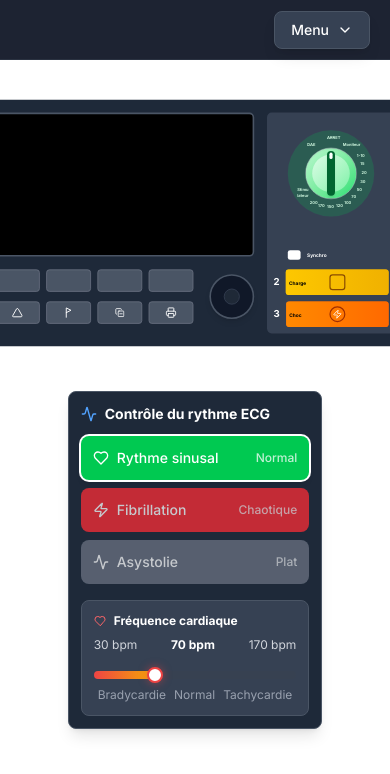
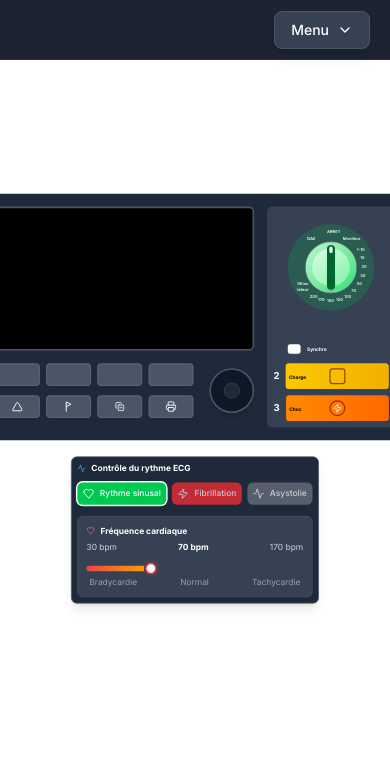
Before and after one commit to Samouz75/Defib_simulation, a Next.js app: page / in a window 390 px wide. Shown: the top 774 px of the page. Built offline with nearby package versions, Linux system fonts and the light colour scheme.

Commit message:
responsivness for small screens

```diff
--- a/src/app/components/controls/RhythmController.tsx
+++ b/src/app/components/controls/RhythmController.tsx
@@ -42,19 +42,22 @@ const RhythmController: React.FC<RhythmControllerProps> = ({
   ];
 
   return (
-    <div className="bg-gray-800 rounded-lg p-3 md:p-4 border border-gray-600 shadow-lg">
-      <h3 className="text-white text-sm font-bold mb-3 flex items-center gap-2">
-        <Activity className="w-4 h-4 text-blue-400" />
+    <div className="bg-gray-800 rounded-lg p-2 md:p-4 border border-gray-600 shadow-lg
+                    scale-70 origin-center xl:scale-100 xl:transform-none">
+      <h3 className="text-white text-xs sm:text-sm font-bold mb-3 flex items-center gap-2">
+        <Activity className="w-3 h-3 sm:w-4 sm:h-4 text-blue-400" />
         Contrôle du rythme ECG
       </h3>
 
-      <div className="space-y-2">
+      <div className="flex flex-row justify-around items-center gap-2 xl:flex-col xl:space-y-2 xl:justify-start xl:items-stretch">
         {rhythmOptions.map((option) => (
           <button
             key={option.type}
             onClick={() => !isScenarioActive && onRhythmChange(option.type)}
             disabled={isScenarioActive}
-            className={`w-full flex items-center gap-3 p-3 rounded-lg text-white text-sm font-medium transition-all duration-200 ${
+            className={`flex-1 p-2 flex items-center justify-center gap-2
+              xl:w-full xl:p-3 xl:gap-3
+              rounded-lg text-white text-xs sm:text-sm font-medium transition-all duration-200 ${
               currentRhythm === option.type
                 ? `${option.color} ring-2 ring-white ring-opacity-50 shadow-md`
                 : isScenarioActive
@@ -64,9 +67,9 @@ const RhythmController: React.FC<RhythmControllerProps> = ({
           >
             <div className="flex items-center gap-2">
               {option.icon}
-              <span>{option.label}</span>
+              <span className="whitespace-nowrap">{option.label}</span>
             </div>
-            <span className="ml-auto text-xs opacity-75">
+            <span className="hidden xl:block ml-auto text-xs opacity-75">
               {option.description}
             </span>
           </button>
--- a/src/app/page.tsx
+++ b/src/app/page.tsx
@@ -732,7 +732,7 @@ const DefibInterface: React.FC = () => {
       </div>
 
       {/* Contrôleur de rythme en bas sur petits écrans */}
-      <div className="xl:hidden -mt-35 flex justify-center w-full">
+      <div className="xl:hidden -mt-50 flex justify-center w-full">
         <RhythmController
           currentRhythm={scenario.manualRhythm}
           onRhythmChange={scenario.setManualRhythm}
```
